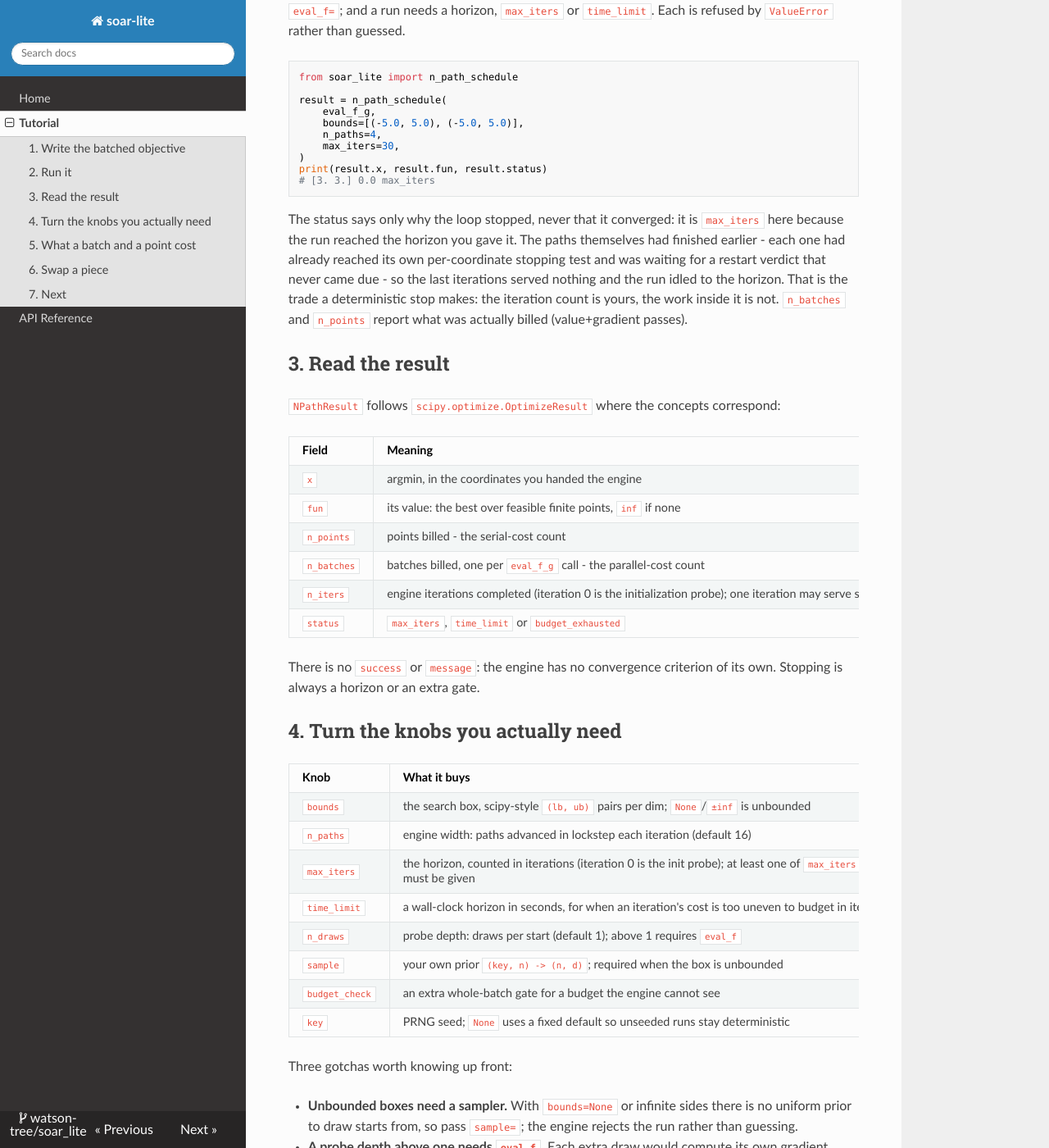
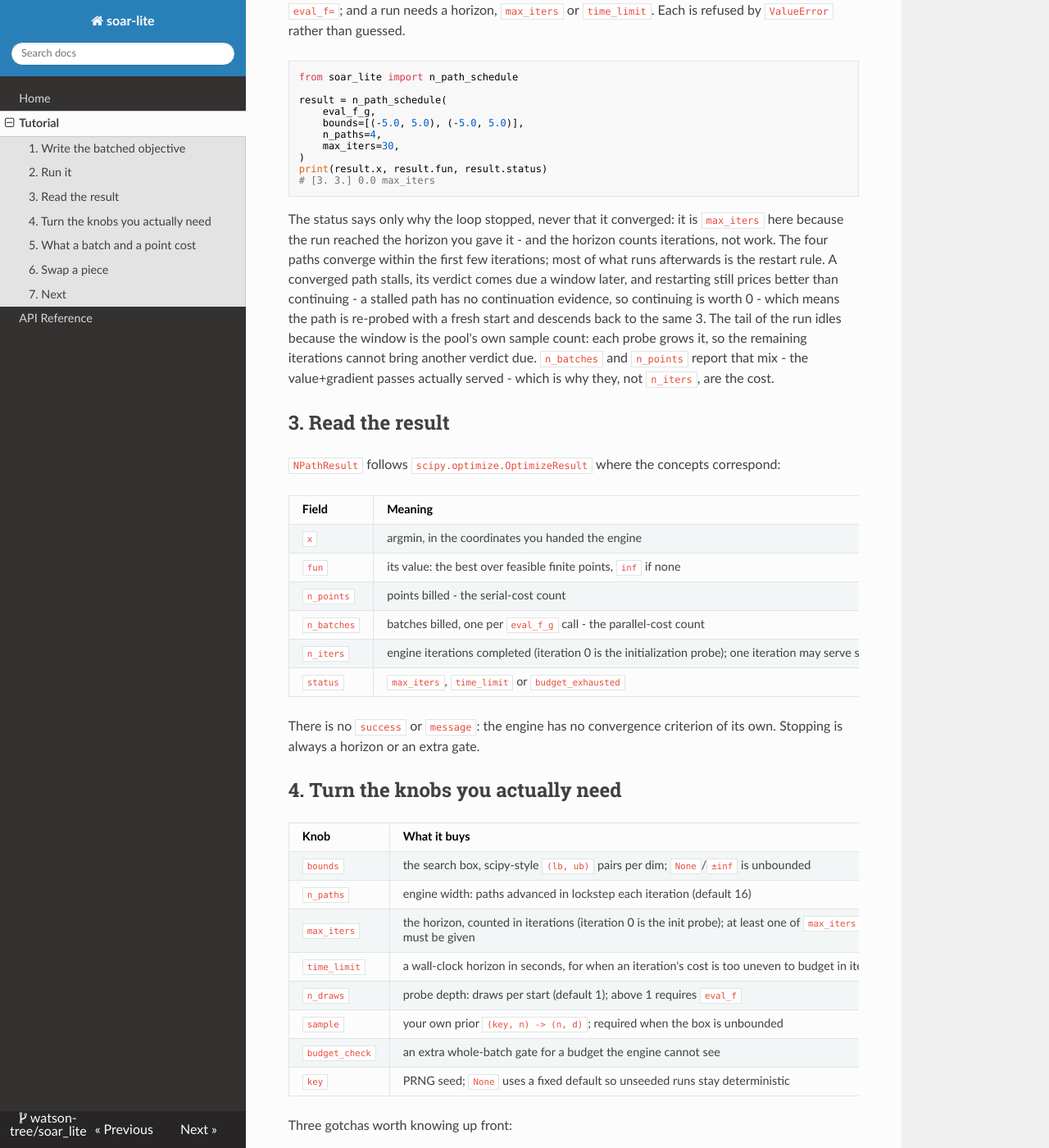
Before and after one commit to watson-tree/soar_lite, an MkDocs documentation site: the page built from docs/tutorial/getting-started.md, in a window 1280 px wide and 1400 px high, scrolled down 1027 px. Shown: the whole window at 82% size. Built offline with MkDocs 1.6.1, drawn with Linux system fonts in a browser that asks for light colours; nearby versions of some CDN libraries; some of the changed text lies outside the part shown.

Commit message:
feat: restart on a tie and add NoRestartRule as the pure-descent arm
The verdict now fires on `EI_restart >= EI_continue`. The tie is exactly the
case where continuing promises nothing - a stalled path, a flat stage, a pool
with no spread or of dead starts - and a probe is then the only action that
buys evidence, since it is always one real i.i.d. group-min. It cannot thrash:
the verdict's window is the pool's defined sample count, so every tie-restart
appends a sample and pushes that path's next ask a window further out (interval
1, 2, 3, ...). The n_paths=1 "never restarts" property was an artefact of the
strict `>` - its restart side reads 0 because the one sample is the best - so a
single path now rests on the same rule as everyone else: it descends while it
improves and probes when it goes quiet.

NoRestartRule is that property made explicit: it answers the seeding ask (the
engine queries every path before any probe, so `_seeded` flips in
`observe_restart`, never in the query) and refuses everything after. Experiments
and the pure-descent tests use it as the arm with probes switched off, which is
what lets `test_restart_beats_pure_multistart_on_multimodal` hold the start
count and the budget fixed and swap only the rule.

Also corrects the getting-started walkthrough, which claimed the converged
paths waited for a verdict that never came due: it comes due once per window,
and this example restarts 12 times.

````diff
--- a/docs/tutorial/getting-started.md
+++ b/docs/tutorial/getting-started.md
@@ -58,13 +58,17 @@ print(result.x, result.fun, result.status)
 ```
 
 The status says only why the loop stopped, never that it converged: it is
-`max_iters` here because the run reached the horizon you gave it. The paths
-themselves had finished earlier - each one had already reached its own
-per-coordinate stopping test and was waiting for a restart verdict that never
-came due - so the last iterations served nothing and the run idled to the
-horizon. That is the trade a deterministic stop makes: the iteration count is
-yours, the work inside it is not. `n_batches` and `n_points` report what was
-actually billed (value+gradient passes).
+`max_iters` here because the run reached the horizon you gave it - and the
+horizon counts iterations, not work. The four paths converge within the first
+few iterations; most of what runs afterwards is the restart rule. A converged
+path stalls, its verdict comes due a window later, and restarting still prices
+better than continuing - a stalled path has no continuation evidence, so
+continuing is worth 0 - which means the path is re-probed with a fresh start and
+descends back to the same 3. The tail of the run idles because the window is the
+pool's own sample count: each probe grows it, so the remaining iterations cannot
+bring another verdict due. `n_batches` and `n_points` report that mix - the
+value+gradient passes actually served - which is why they, not `n_iters`, are
+the cost.
 
 ## 3. Read the result
 
@@ -105,8 +109,9 @@ Three gotchas worth knowing up front:
   its own gradient against a step's single one, so the engine refuses the depth
   unless you also supply the value-only `eval_f`; with it the probe computes
   one gradient, at its winners.
-- **`n_paths = 1` is the single-path baseline.** Same code, no restart
-  competition.
+- **`n_paths = 1` is the single-path baseline.** Same code, one path; pass
+  `restart_rule=NoRestartRule()` to pin it to a pure descent, since the default
+  rule still probes a chain whose continue side comes up empty.
 - **The horizon counts iterations, not work.** What one iteration costs is the
   method's business: it serves from zero batches (a fully stalled flock) up to a
   probe plus however many trials the method's own line search serves. So
@@ -165,7 +170,9 @@ To replace one outright, implement its protocol and pass the instance:
   for the points it keeps, and `fold` is where a step lands. `restart` is the
   only cold-start call, so it runs at initialization and after every restart.
 - **`RestartRule`** — the continue-versus-restart decision: `observe_continue`,
-  `observe_restart`, `should_restart`, `restart`.
+  `observe_restart`, `should_restart`, `restart`. The shipped pair is
+  `EIRestartRule` (the sample-based EI verdict) and `NoRestartRule` (nothing
+  after the initialization probe).
 
 Both protocols are documented in the [API Reference](../reference/api.md), which
 is the contract to code against.
````
Also changed, not shown: ALGORITHM.md (+21 -11 lines), CHANGELOG.md (+13 -2 lines), CONTEXT.md (+5 -2 lines), README.md (+3 -0 lines), docs/index.md (+3 -0 lines), docs/reference/api.md (+1 -0 lines), experiments/DESIGN.md (+12 -6 lines), soar_lite/__init__.py (+5 -3 lines), 7 other files.
